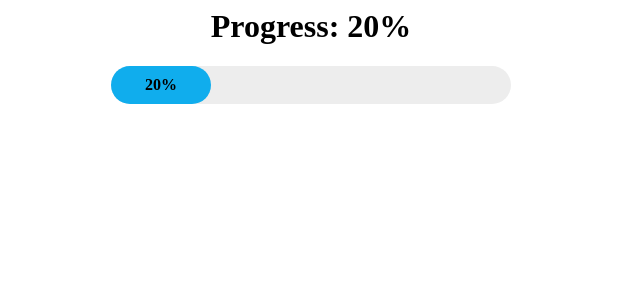
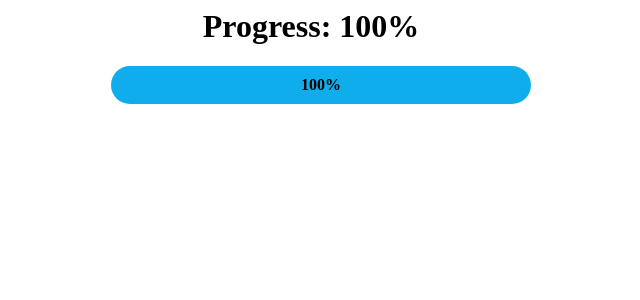
Before and after one commit to gitasero/angular-progress-sample, an Angular app: page / in a window 1280 px wide. Shown: the top 300 px of the page, without its empty margins (329-969 px from the left). Built offline with nearby package versions, Linux system fonts and the light colour scheme.

Commit message:
Completato Esempio 1

```diff
--- a/src/app/app.component.html
+++ b/src/app/app.component.html
@@ -2,5 +2,5 @@
 <h1>
   Progress: {{ progress }}%
 </h1>
-<app-progress-bar></app-progress-bar>
+<app-progress-bar [progressBar]="progress">></app-progress-bar>
 </div>
--- a/src/app/app.component.ts
+++ b/src/app/app.component.ts
@@ -7,5 +7,25 @@ import { Component, VERSION } from '@angular/core';
 })
 export class AppComponent  {
   name = 'Angular ' + VERSION.major;
-  progress = 20;
+  progress = 0;
+
+  ngOnInit(): void {
+    this.updateProgress(6);
+  }
+  updateProgress(value: number): void {
+    if (this.progress >= 100 || value === 0) {
+      return;
+    }
+    const delta = 100 - this.progress;
+
+    if (value > delta) {
+      value = delta;
+    }
+
+    setTimeout(() => {
+      this.progress += value;
+      this.updateProgress(value);
+    }, 200);
+  }
+
 }
--- a/src/app/progress-bar/progress-bar.component.html
+++ b/src/app/progress-bar/progress-bar.component.html
@@ -1,3 +1,4 @@
 <div class="container">
-<div class="progress" style="width: 20%">20%</div>
+<!--div class="progress" style="width: 20%">20%</div-->
+<div class="progress" [style.width.%]="progressBar">{{ progressBar }}%</div>
 </div>
--- a/src/app/progress-bar/progress-bar.component.ts
+++ b/src/app/progress-bar/progress-bar.component.ts
@@ -1,4 +1,4 @@
-import { Component, OnInit } from '@angular/core';
+import { Component, OnInit, Input } from '@angular/core';
 
 @Component({
   selector: 'app-progress-bar',
@@ -7,6 +7,7 @@ import { Component, OnInit } from '@angular/core';
 })
 export class ProgressBarComponent implements OnInit {
 
+  @Input() progressBar: number;
   constructor() { }
 
   ngOnInit() {
```
